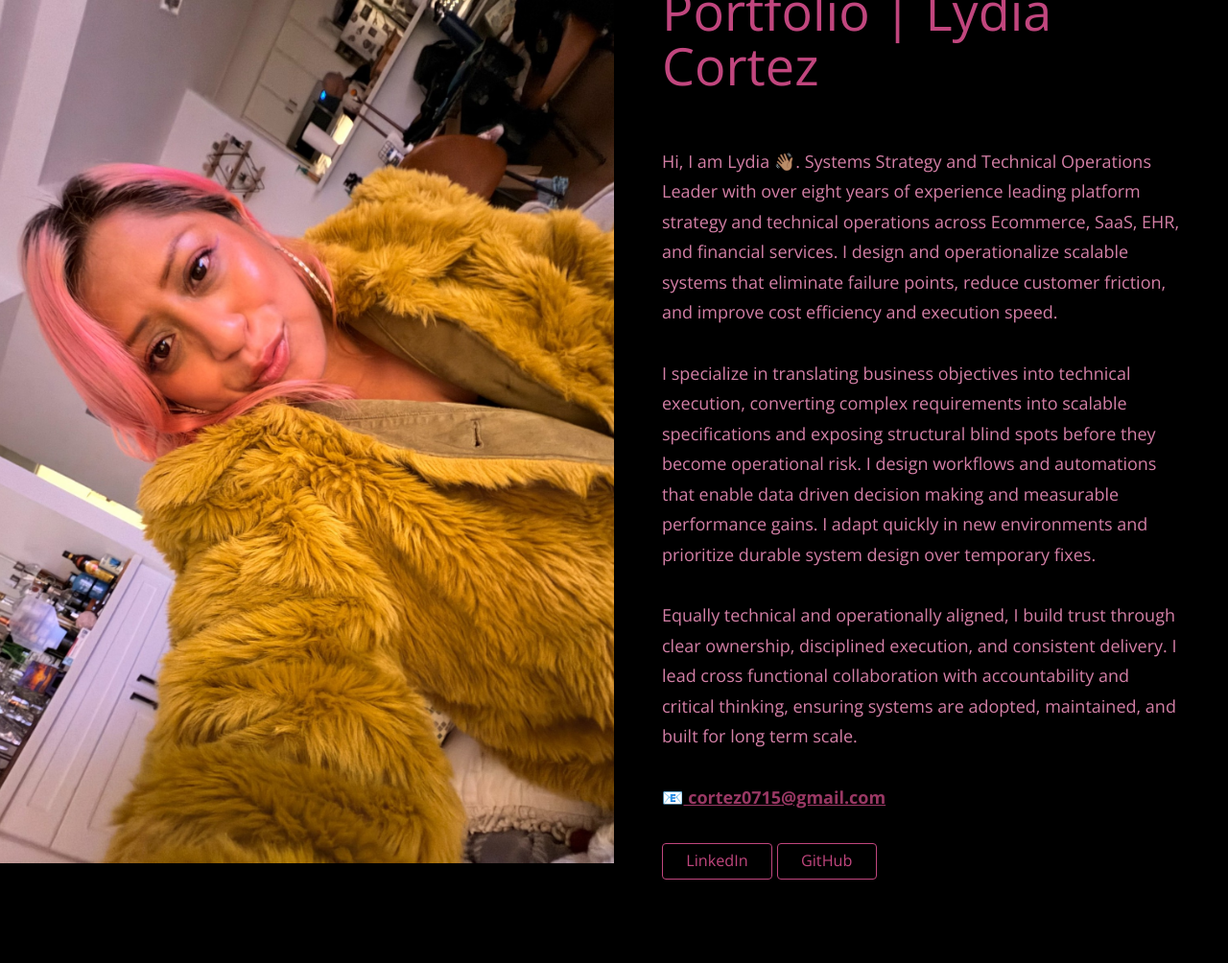
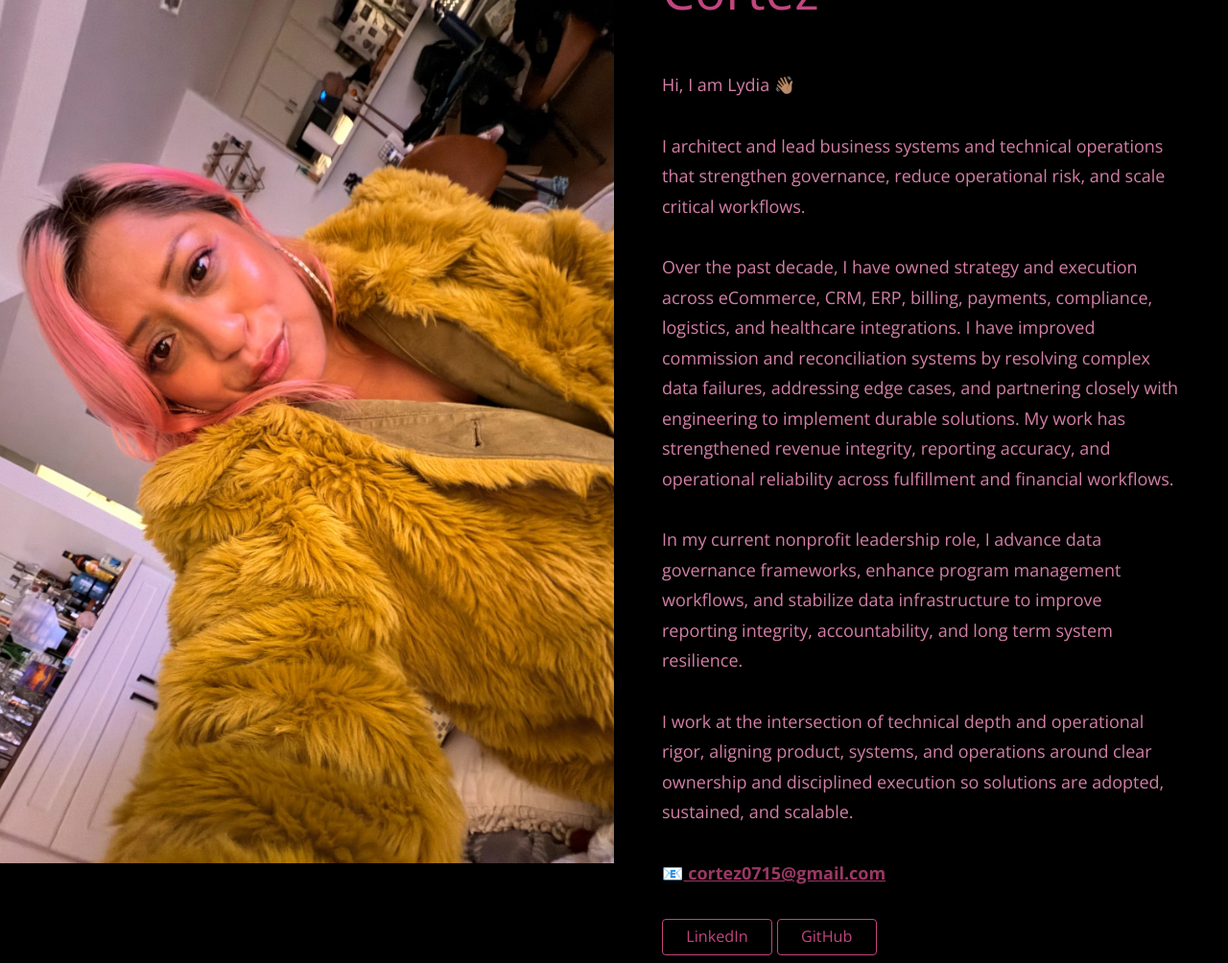
Before and after one commit to lylyco/lylyco.github.io, a Jekyll site: the page built from index.html, in a window 1280 px wide. Shown: the whole page at 96% size. Built offline with Jekyll 4.4.1, drawn with Linux system fonts in a browser that asks for light colours; before the commit the page ends 925 px from its top, so only the background shows below that.

Commit message:
“description”

```diff
--- a/_config.yml
+++ b/_config.yml
@@ -7,21 +7,17 @@ description: "Portfolio | Lydia Cortez"
 # A brief blurb about yourself
 content: |
   <div class="bio">
-    <p>
-      Hi, I am Lydia 👋🏽. Systems Strategy and Technical Operations Leader with over eight years of experience leading platform strategy and technical operations across Ecommerce, SaaS, EHR, and financial services. I
-      design and operationalize scalable systems that eliminate failure points, reduce customer friction, and improve cost efficiency and execution speed.
-    </p>
+    <p>Hi, I am Lydia 👋🏽</p>
 
-    <p>
-      I specialize in translating business objectives into technical execution, converting complex requirements into scalable specifications and exposing structural blind spots before they become
-      operational risk. I design workflows and automations that enable data driven decision making and measurable performance gains. I adapt quickly in new environments and prioritize durable system
-      design over temporary fixes.
-    </p>
+    <p>I architect and lead business systems and technical operations that strengthen governance, reduce operational risk, and scale critical workflows.</p>
 
-    <p>
-      Equally technical and operationally aligned, I build trust through clear ownership, disciplined execution, and consistent delivery. I lead cross functional collaboration with accountability and
-      critical thinking, ensuring systems are adopted, maintained, and built for long term scale.
-    </p>
+    <p>Over the past decade, I have owned strategy and execution across eCommerce, CRM, ERP, billing, payments, compliance, logistics, and healthcare integrations. I have improved commission and reconciliation systems by resolving complex
+    data failures, addressing edge cases, and partnering closely with engineering to implement durable solutions. My work has strengthened revenue integrity, reporting accuracy, and operational reliability across fulfillment and financial workflows.</p>
+
+    <p>In my current nonprofit leadership role, I advance data governance frameworks, enhance program management workflows, and stabilize data infrastructure to improve reporting integrity, accountability, and long term system resilience.</p>
+
+    <p>I work at the intersection of technical depth and operational rigor, aligning product, systems, and operations around clear ownership and disciplined execution so solutions are adopted, sustained, and scalable.</p>
+
   </div>
 
   <div class="email-row">
```
